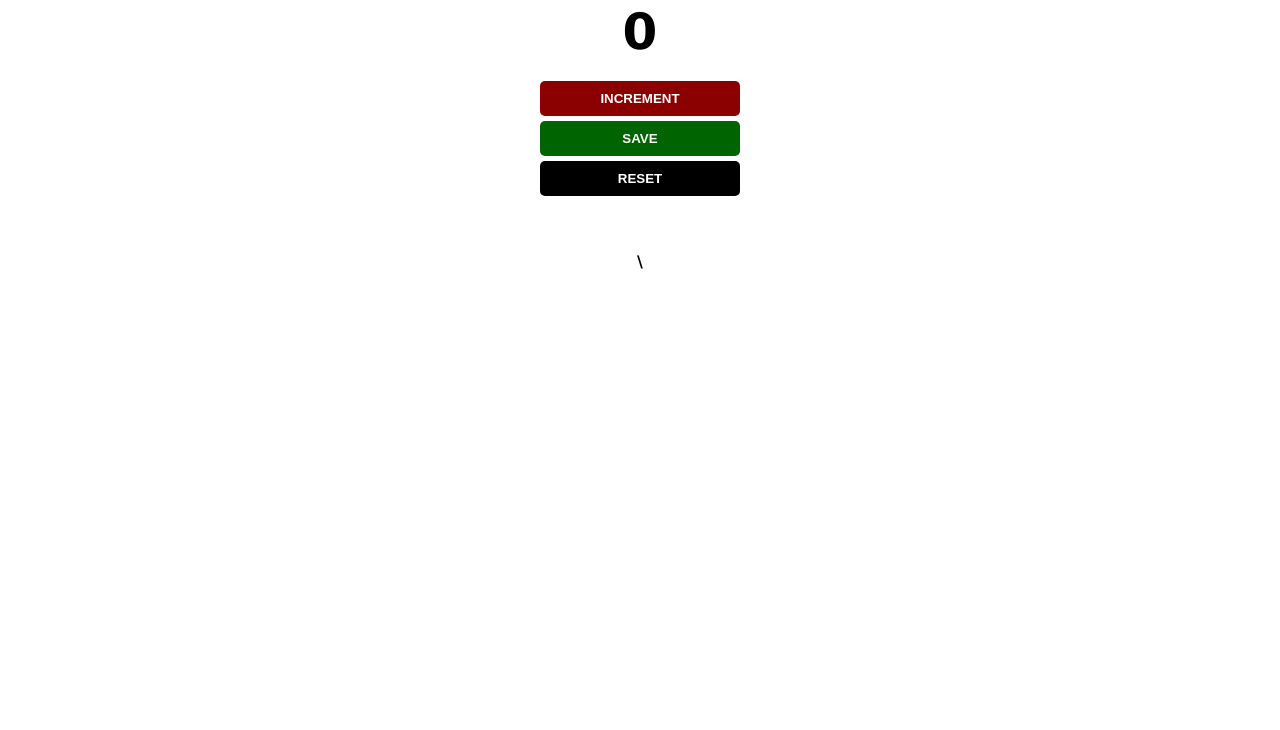
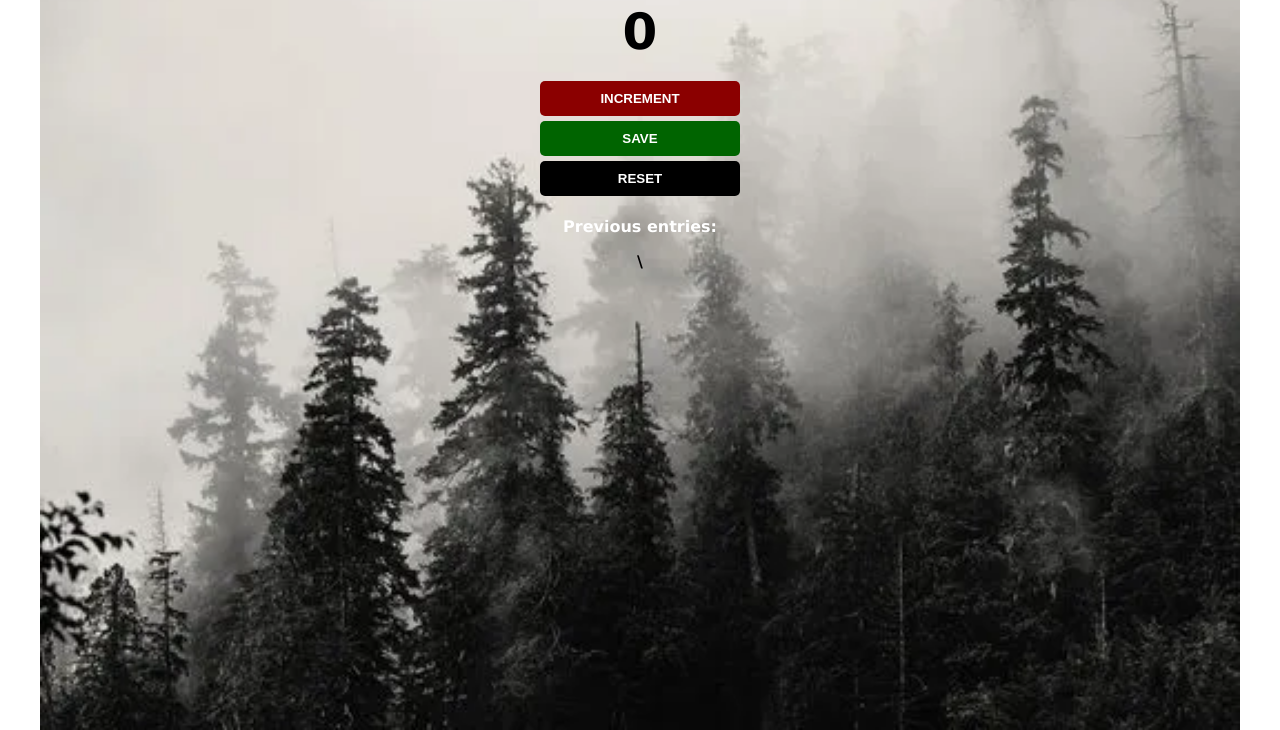
Before and after one commit to zetaontherocks/treecounter, a website built with Vite: page index.html in a window 1280 px wide. Shown: the part 70-800 px from the top of the page. Built offline with nearby package versions, Linux system fonts and the light colour scheme; files whose address does not match are found by name.

Commit message:
Update index.css

```diff
--- a/index.css
+++ b/index.css
@@ -1,5 +1,5 @@
 body {
-    background-image: url("trees.jpg");
+    background-image: url("trees.jpeg");
   background-size: contain;
   background-repeat: no-repeat;
   background-position: center;
```
